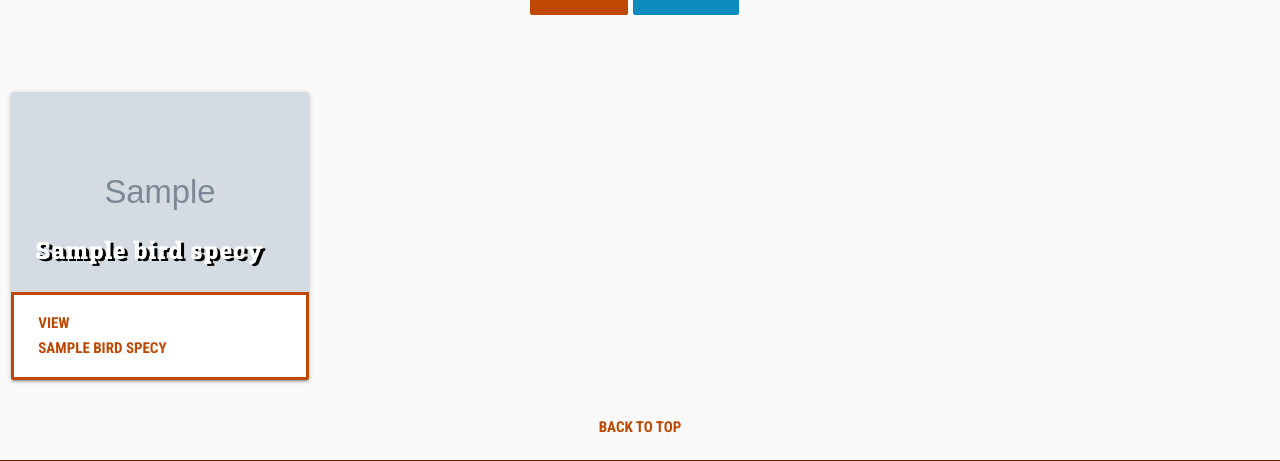
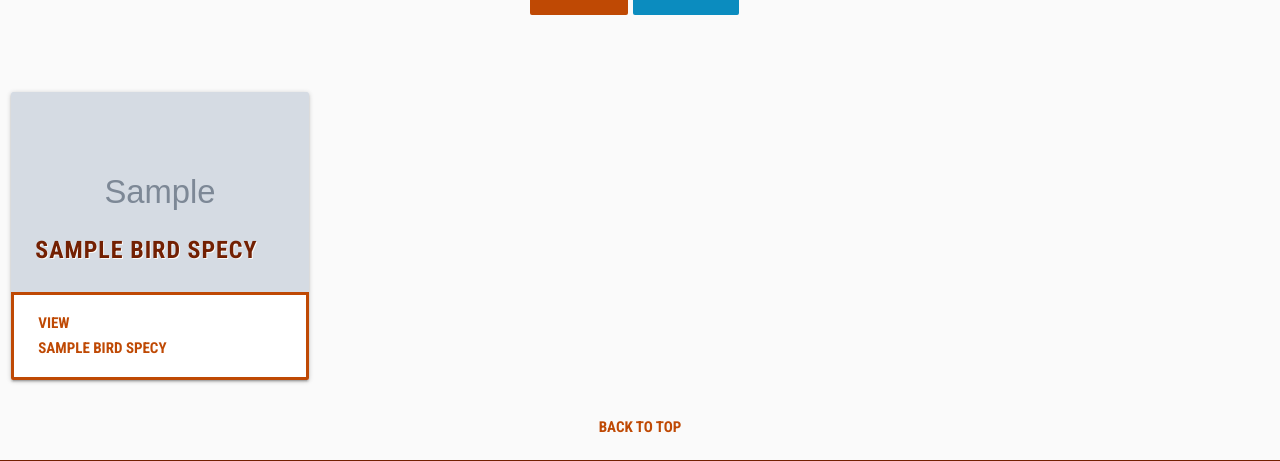
Before and after one commit to CarterStefan/bird_watcher, a Flask app: page /uk_birds in a window 1280 px wide. Shown: the part 336-797 px from the top of the page. Run offline with Flask 2, Linux system fonts and the light colour scheme; grey boxes marked "Sample" are stand-in pictures; a database or web service that is not in the repository returns one stand-in record (values such as "Sample title"); some libraries are stand-ins or nearby versions; some web fonts are replaced.

Commit message:
Add styling to make card title more legible

```diff
--- a/static/css/style.css
+++ b/static/css/style.css
@@ -364,11 +364,12 @@ textarea.materialize-textarea{
 
 /* ---------------------------------- BIRD CARDS */
 .card-title{
-    font-family: 'Roboto Slab', serif;
+    font-family: 'Roboto Condensed', sans-serif;
     font-weight: 900 !important;
-    color: #fafafa;
-    text-shadow: 3px 2px black;
+    color: #732002 !important;
+    text-shadow: 1px 1px #fafafa;
     letter-spacing: 1px;
+    text-transform: uppercase;
 }
 
 .bird_card_image{
```
